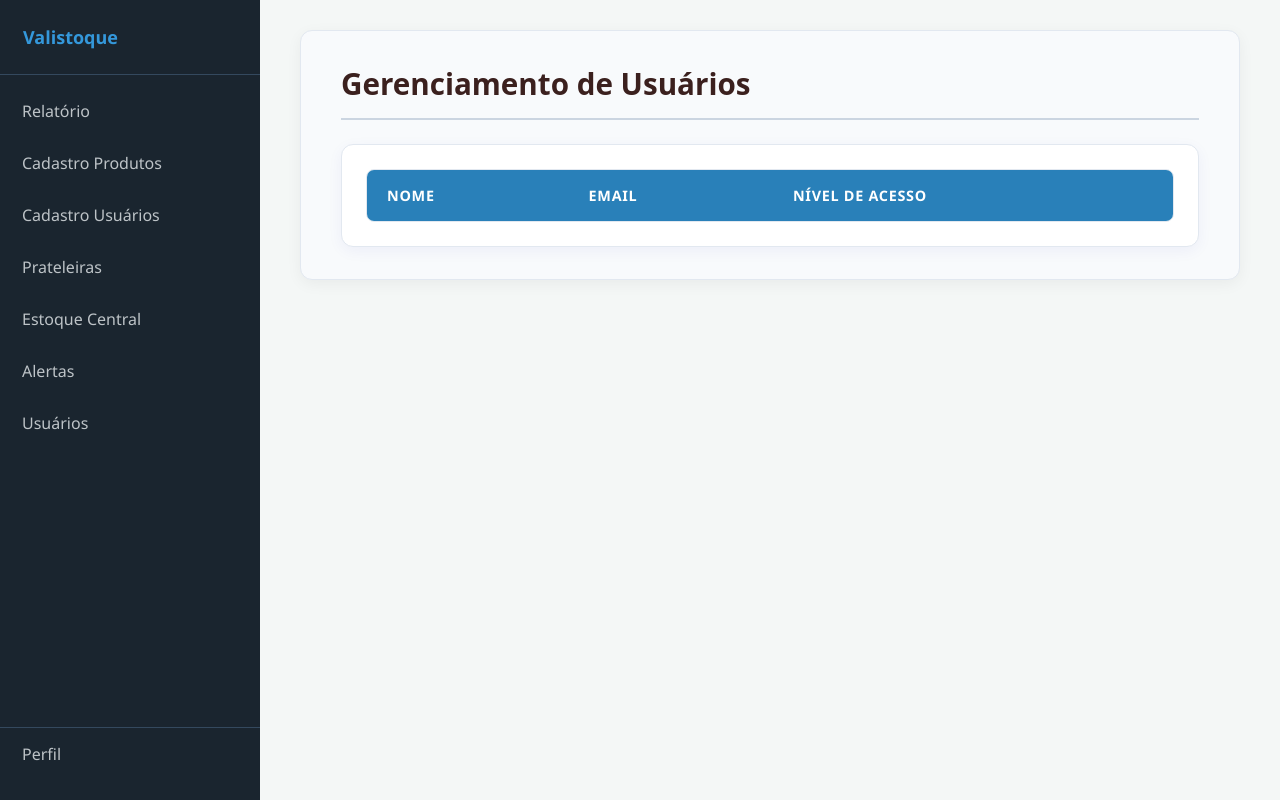
After one commit to IsabelliLencione/TESTE_Valistoque, a PHP site: page /paginas/ListaUsuarios.html in a window 1280 px wide. The commit adds this page. Run offline with PHP 8.4, Linux system fonts and the light colour scheme; a stand-in replaces the project's code that opens the database connection; lists and menus that the app fills with data are empty.

Commit message:
fiz a parte de lista de usuarios

```diff
--- a/css/alertas.css
+++ b/css/alertas.css
@@ -50,4 +50,4 @@ main { padding: 40px; }
         input:focus, select:focus { outline: none; border-color: #3498db; box-shadow: 0 0 5px rgba(52, 152, 219, 0.3); }
         button { width: 100%; background-color: #3498db; color: #ffffff; border-radius: 8px; font-size: 18px; padding: 15px; border: 1px solid #2c3e50; cursor: pointer; transition: background 0.3s; }
         button:hover { background-color: #2980b9; }
-        h1 { font-family: sans-serif; font-weight: bold; margin-bottom: 20px; color: #000; }
+        h1 { font-family: sans-serif; font-weight: bold; margin-bottom: 20px; color: #3b201e; }
--- /dev/null
+++ b/css/listaUsuarios.css
@@ -0,0 +1,95 @@
+/* ==========================================
+   Estilização da Tela Lista de Usuários
+   Valistoque System
+   ========================================== */
+
+/* Layout Expandido da Seção (Ocupa quase a página toda) */
+main {
+    display: flex;
+    justify-content: center;
+    align-items: flex-start;
+    padding: 30px 40px;
+    width: 100%;
+    box-sizing: border-box;
+}
+
+/* Container Principal Cinza Amplo (Padrão de página cheia) */
+.Usuarios-header {
+    background-color: #f8fafc;
+    border: 1px solid #e2e8f0;
+    border-radius: 12px;
+    padding: 32px 40px;
+    width: 100%;
+    max-width: 1400px; /* Largura expandida para ocupar quase toda a página */
+    box-shadow: 0 4px 15px rgba(0, 0, 0, 0.05);
+    margin-bottom: 24px;
+    box-sizing: border-box;
+}
+
+.Usuarios-header h2 {
+    font-family: 'Plus Jakarta Sans', system-ui, -apple-system, sans-serif;
+    font-size: 1.85rem;
+    font-weight: 700;
+    color: #3b201e;
+    margin: 0 0 24px 0;
+    padding-bottom: 14px;
+    border-bottom: 2px solid #cbd5e1;
+}
+
+/* Container interno da tabela */
+.container-tabelasUsuarios {
+    background-color: #ffffff;
+    border-radius: 12px;
+    box-shadow: 0 4px 15px rgba(14, 9, 167, 0.05);
+    border: 1px solid #e2e8f0;
+    padding: 24px;
+    display: flex;
+    flex-direction: column;
+    gap: 20px;
+    width: 100%;
+    box-sizing: border-box;
+}
+
+/* Tabela de Usuários Expandida */
+#tabela-usuario {
+    width: 100%;
+    border-collapse: separate;
+    border-spacing: 0;
+    border-radius: 8px;
+    overflow: hidden;
+    border: 1px solid #e2e8f0;
+}
+
+#tabela-usuario thead {
+    background-color: #2980b9;
+    color: #ffffff;
+}
+
+#tabela-usuario th {
+    padding: 16px 20px;
+    text-align: left;
+    font-size: 0.9rem;
+    font-weight: 600;
+    text-transform: uppercase;
+    letter-spacing: 0.05em;
+}
+
+#tabela-usuario tbody tr {
+    transition: background-color 0.2s ease;
+    border-bottom: 1px solid #e2e8f0;
+}
+
+#tabela-usuario tbody tr:nth-child(even) {
+    background-color: #f8fafc;
+}
+
+#tabela-usuario tbody tr:hover {
+    background-color: #f1f5f9;
+}
+
+#tabela-usuario td {
+    padding: 16px 20px;
+    font-size: 0.95rem;
+    color: #554233;
+    border-bottom: 1px solid #e2e8f0;
+}
--- a/css/produtos.css
+++ b/css/produtos.css
@@ -1,7 +1,7 @@
 main { padding: 40px; }
  /* Formulários Comuns */
         #secao-produto { background-color: #e6e6e6; padding: 20px; border-radius: 8px; }
-        h1 { font-family: sans-serif; font-weight: bold; margin-bottom: 20px; color: #000; }
+        h1 { font-family: sans-serif; font-weight: bold; margin-bottom: 20px; color: #3b201e; }
 
         label { display: block; font-family: sans-serif; font-style: italic; color: #064b78; margin-bottom: 5px; font-size: 14px; }
         input, select { width: 100%; padding: 12px 15px; margin-bottom: 20px; border: 1px solid #ccc; border-radius: 8px; font-size: 16px; box-sizing: border-box; background-color: #fff; }
--- a/css/usuarios.css
+++ b/css/usuarios.css
@@ -5,7 +5,7 @@
 
         /* Formulários Comuns */
         .secao-form { background-color: #e6e6e6; padding: 20px; border-radius: 8px; }
-        h1 { font-family: sans-serif; font-weight: bold; margin-bottom: 20px; color: #000; }
+        h1 { font-family: sans-serif; font-weight: bold; margin-bottom: 20px; color: #3b201e; }
 
         label { display: block; font-family: sans-serif; font-style: italic; color: #064b78; margin-bottom: 5px; font-size: 14px; }
         input, select { width: 100%; padding: 12px 15px; margin-bottom: 20px; border: 1px solid #ccc; border-radius: 8px; font-size: 16px; box-sizing: border-box; background-color: #fff; }
--- a/index.html
+++ b/index.html
@@ -16,6 +16,8 @@
             <li><a href="paginas/prateleira.html">Prateleiras</a></li>
             <li><a href="paginas/estoque.php">Estoque Central</a></li>
             <li><a href="paginas/alertas.html">Alertas</a></li>
+             <li><a href="ListaUsuarios.html">Usuários</a></li>
+
             <li style="margin-top: auto; border-top: 1px solid #34495e;"><a href="paginas/perfil.html">Perfil</a></li>
         </ul>
     </nav>
--- /dev/null
+++ b/paginas/ListaUsuarios.html
@@ -0,0 +1,45 @@
+<!DOCTYPE html>
+<html lang="en">
+<head>
+    <meta charset="UTF-8">
+    <meta name="viewport" content="width=device-width, initial-scale=1.0">
+    <title>Document</title>
+    <link rel="stylesheet" href="../css/style.css">
+    <link rel="stylesheet" href="../css/ListaUsuarios.css">
+
+</head>
+<body>
+    <nav class="nav">
+    <div class="header-nav">Valistoque</div>
+
+    <ul>
+        <li><a href="relatorio.html">Relatório</a></li>
+        <li><a href="produtos.php">Cadastro Produtos</a></li>
+        <li><a href="usuarios.html">Cadastro Usuários</a></li>
+        <li><a href="prateleira.html">Prateleiras</a></li>
+        <li><a href="estoque.php">Estoque Central</a></li>
+        <li><a href="alertas.html">Alertas</a></li>
+        <li><a href="ListaUsuarios.html">Usuários</a></li>
+
+        <li style="margin-top: auto; border-top: 1px solid #34495e;">
+            <a href="perfil.html">Perfil</a>
+        </li>
+    </ul>
+    </nav>
+        <main>
+          <div class="Usuarios-header">
+                <h2>Gerenciamento de Usuários</h2>
+                <div class="container-tabelasUsuarios">
+                    <div>
+                        <table id="tabela-usuario">
+                        <thead>
+                            <tr><th>Nome</th><th>Email</th><th>Nível de Acesso</th></tr>
+                        </thead>
+                        <tbody></tbody>
+                        </table>
+                    </div>
+            </div>
+
+        </main>
+</body>
+</html>
--- a/paginas/alertas.html
+++ b/paginas/alertas.html
@@ -18,6 +18,7 @@
         <li><a href="prateleira.html">Prateleiras</a></li>
         <li><a href="estoque.php">Estoque Central</a></li>
         <li><a href="alertas.html">Alertas</a></li>
+        <li><a href="ListaUsuarios.html">Usuários</a></li>
 
         <li style="margin-top: auto; border-top: 1px solid #34495e;">
             <a href="perfil.html">Perfil</a>
--- a/paginas/estoque.php
+++ b/paginas/estoque.php
@@ -7,6 +7,7 @@ try {
 } catch (PDOException $e) {
     die("Erro ao buscar produtos: " . $e->getMessage());
 }
+
 ?>
 <!DOCTYPE html>
 <html lang="pt-br">
@@ -30,6 +31,7 @@ try {
         <li><a href="prateleira.html">Prateleiras</a></li>
         <li><a href="estoque.php">Estoque Central</a></li>
         <li><a href="alertas.html">Alertas</a></li>
+        <li><a href="ListaUsuarios.html">Usuários</a></li>
 
         <li style="margin-top: auto; border-top: 1px solid #34495e;">
             <a href="perfil.html">Perfil</a>
--- a/paginas/perfil.html
+++ b/paginas/perfil.html
@@ -17,6 +17,7 @@
         <li><a href="prateleira.html">Prateleiras</a></li>
         <li><a href="estoque.php">Estoque Central</a></li>
         <li><a href="alertas.html">Alertas</a></li>
+         <li><a href="ListaUsuarios.html">Usuários</a></li>
 
         <li style="margin-top: auto; border-top: 1px solid #34495e;">
             <a href="perfil.html">Perfil</a>
@@ -34,7 +35,7 @@
             <div class="avatar-wrapper" onclick="triggerSelectFile()">
                 <img id="profile-img" src="https://via.placeholder.com/150" alt="Foto de Perfil">
                 <div class="avatar-overlay">
-                    <span>EDITAR</span>
+                    <span>ADICIONAR</span>
                 </div>
             </div>
             <input type="file" id="file-input" accept="image/*" onchange="previewImage(event)" style="display: none;">
--- a/paginas/prateleira.html
+++ b/paginas/prateleira.html
@@ -19,6 +19,7 @@
         <li><a href="prateleira.html">Prateleiras</a></li>
         <li><a href="estoque.php">Estoque Central</a></li>
         <li><a href="alertas.html">Alertas</a></li>
+         <li><a href="ListaUsuarios.html">Usuários</a></li>
 
         <li style="margin-top: auto; border-top: 1px solid #34495e;">
             <a href="perfil.html">Perfil</a>
--- a/paginas/produtos.php
+++ b/paginas/produtos.php
@@ -35,6 +35,7 @@ if ($_SERVER['REQUEST_METHOD'] == 'POST') {
             <li><a href="prateleira.html">Prateleiras</a></li>
             <li><a href="estoque.html">Estoque Central</a></li>
             <li><a href="alertas.html">Alertas</a></li>
+            <li><a href="ListaUsuarios.html">Usuários</a></li>
             <li style="margin-top: auto; border-top: 1px solid #34495e;">
                 <a href="perfil.html">Perfil</a>
             </li>
--- a/paginas/relatorio.html
+++ b/paginas/relatorio.html
@@ -18,6 +18,7 @@
         <li><a href="prateleira.html">Prateleiras</a></li>
         <li><a href="estoque.php">Estoque Central</a></li>
         <li><a href="alertas.html">Alertas</a></li>
+        <li><a href="ListaUsuarios.html">Usuários</a></li>
 
         <li style="margin-top: auto; border-top: 1px solid #34495e;">
             <a href="perfil.html">Perfil</a>
```
Also changed, not shown: paginas/usuarios.php (+7 -31 lines).
